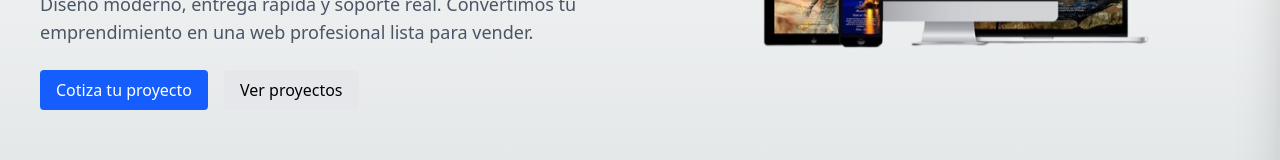
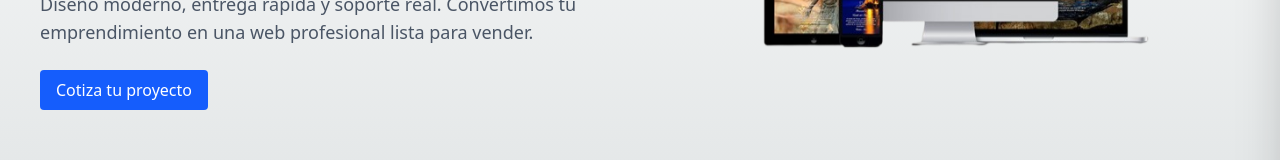
Before and after one commit to seevsk/asc-soft-design, a Next.js app: page / in a window 1280 px wide. Shown: the part 353-513 px from the top of the page. Built offline with nearby package versions, Linux system fonts and the light colour scheme.

Commit message:
fix(hero): drop secondary CTA button

```diff
--- a/src/components/ui/hero/Hero.tsx
+++ b/src/components/ui/hero/Hero.tsx
@@ -17,12 +17,9 @@ export const Hero = () => {
           Diseño moderno, entrega rápida y soporte real. Convertimos tu
           emprendimiento en una web profesional lista para vender.
         </p>
-        <div className="flex flex-col sm:flex-row items-center gap-4 justify-center sm:justify-start">
+        <div className="flex justify-center sm:justify-start">
           <Link href="#" className="btn-primary text-center">
             Cotiza tu proyecto
-          </Link>
-          <Link href="#" className="btn-secondary text-center">
-            Ver proyectos
           </Link>
         </div>
       </div>
```
